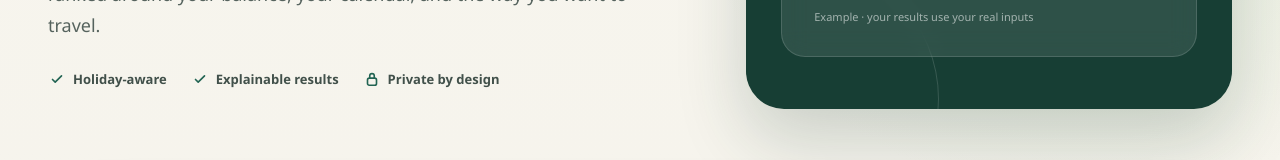
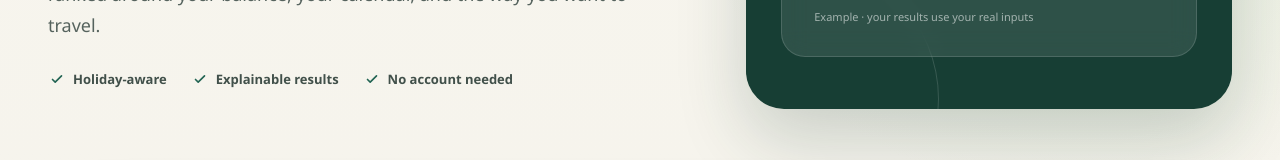
Before and after one commit to rakreshet/vacation-window-planner, a React (Vite) app in the folder frontend/: page / in a window 1280 px wide. Shown: the part 434-594 px from the top of the page. Built offline with nearby package versions, Linux system fonts and the light colour scheme; no server answers.

Commit message:
Use accurate no-account claim in hero badge

```diff
--- a/frontend/src/App.tsx
+++ b/frontend/src/App.tsx
@@ -86,7 +86,7 @@ export default function App() {
                 <CheckIcon /> Explainable results
               </li>
               <li>
-                <LockIcon /> Private by design
+                <CheckIcon /> No account needed
               </li>
             </ul>
           </div>
@@ -153,12 +153,3 @@ function CheckIcon() {
     </svg>
   )
 }
-
-function LockIcon() {
-  return (
-    <svg viewBox="0 0 20 20" aria-hidden="true">
-      <rect x="5" y="9" width="10" height="8" rx="2" />
-      <path d="M7.5 9V6.5a2.5 2.5 0 0 1 5 0V9" />
-    </svg>
-  )
-}
```
Also changed, not shown: 1 other file (tests, documents, lock files or other folders).
